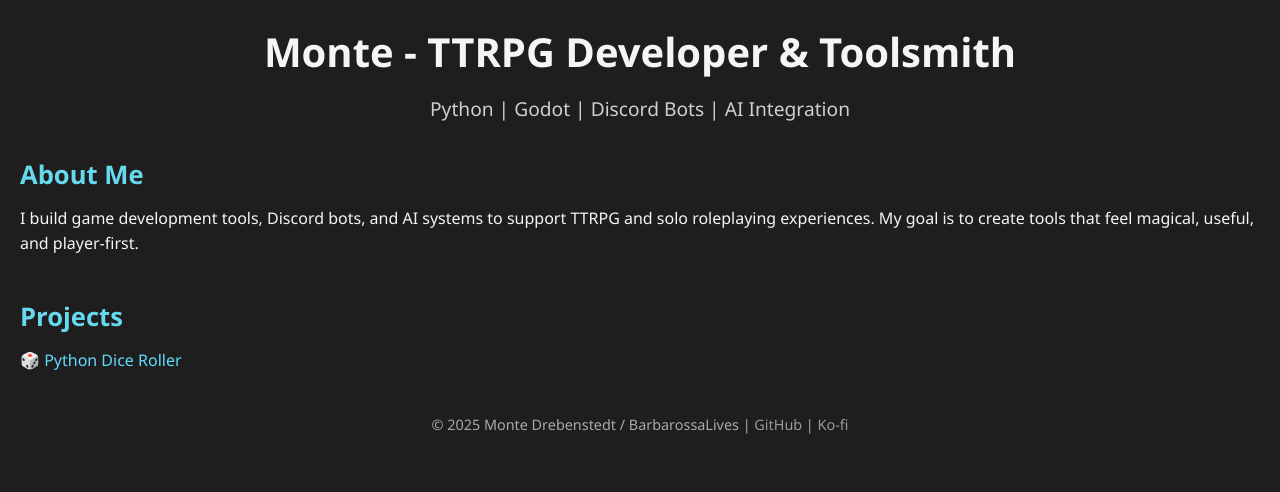
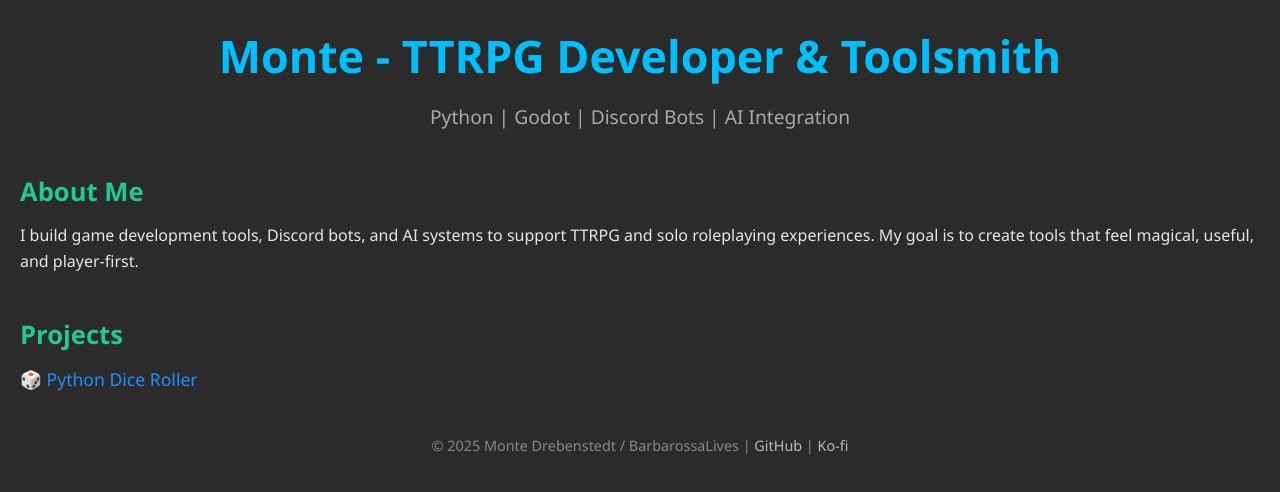
Before and after one commit to BarbarossaLives/Monte_Drebenstedt_Portfolio, a plain HTML site: page index.html in a window 1280 px wide. Drawn offline with Linux system fonts and the light colour scheme.

Commit message:
update the css file

```diff
--- a/style.css
+++ b/style.css
@@ -1,36 +1,37 @@
-/* Reset some defaults */
+/* Base Reset */
 * {
   box-sizing: border-box;
   margin: 0;
   padding: 0;
 }
 
-/* Body styling */
+/* Global Styles */
 body {
-  font-family: "Segoe UI", Tahoma, Geneva, Verdana, sans-serif;
-  background-color: #1e1e1e;
-  color: #f5f5f5;
+  font-family: 'Segoe UI', Tahoma, Geneva, Verdana, sans-serif;
+  background-color: #2B2B2B;  /* Dark gray background */
+  color: #E6E6E6;             /* Light text for readability */
   line-height: 1.6;
   padding: 20px;
 }
 
-/* Header */
+/* Header Section */
 header {
   text-align: center;
-  margin-bottom: 30px;
+  margin-bottom: 40px;
 }
 
 header h1 {
-  font-size: 2.5rem;
+  font-size: 2.8rem;
+  color: #00BFFF;  /* Bright sky blue */
   margin-bottom: 10px;
 }
 
 header p {
   font-size: 1.2rem;
-  color: #cfcfcf;
+  color: #AAAAAA;
 }
 
-/* Section headings */
+/* Section Headings */
 section {
   margin-bottom: 40px;
 }
@@ -38,16 +39,18 @@ section {
 section h2 {
   font-size: 1.6rem;
   margin-bottom: 10px;
-  color: #66d9ef;
+  color: #20C997;  /* Teal (Superhero accent) */
 }
 
-/* Links */
+/* Link Styling */
 a {
-  color: #61dafb;
+  color: #1E90FF;  /* Dodger blue */
   text-decoration: none;
+  transition: color 0.2s ease-in-out;
 }
 
 a:hover {
+  color: #66D9EF;  /* Lighter cyan on hover */
   text-decoration: underline;
 }
 
@@ -59,6 +62,7 @@ ul {
 
 li {
   margin-bottom: 10px;
+  font-size: 1.1rem;
 }
 
 /* Footer */
@@ -66,13 +70,13 @@ footer {
   text-align: center;
   margin-top: 40px;
   font-size: 0.9rem;
-  color: #aaa;
+  color: #888888;
 }
 
 footer a {
-  color: #999;
+  color: #BBBBBB;
 }
 
 footer a:hover {
-  color: #fff;
+  color: #FFFFFF;
 }
```
